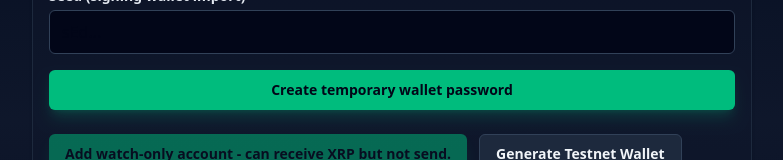
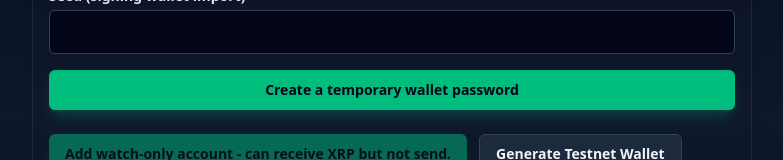
Before and after one commit to teejay327/xrpl-testwallet, a React (Vite) app: page /accounts in a window 1280 px wide. Shown: the part 435-595 px from the top of the page, without its empty margins (248-1031 px from the left). Built offline with nearby package versions, Linux system fonts and the light colour scheme.

Commit message:
Changed message in accounts

```diff
--- a/src/pages/Accounts.jsx
+++ b/src/pages/Accounts.jsx
@@ -364,7 +364,7 @@ const onImport = () => {
 
           {!hasPassword && !showPasswordSetup && (
             <Button onClick={() => setShowPasswordSetup(true)}>
-              Create temporary wallet password
+              Create a temporary wallet password
             </Button>
           )}
 
```
